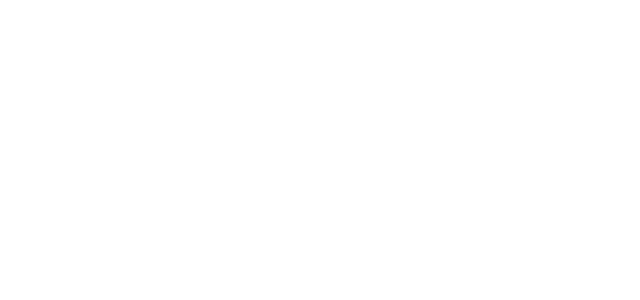
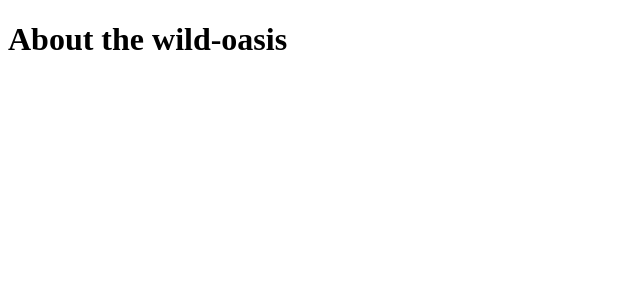
Before and after one commit to arafatah/the-wild-oasis-website, a Next.js app: page /about in a window 1280 px wide. Shown: the top 300 px of the page, without its empty margins (0-640 px from the left). Built offline with nearby package versions, Linux system fonts and the light colour scheme.

Commit message:
Update about page to display title; add placeholder content to account page

```diff
--- a/app/about/page.js
+++ b/app/about/page.js
@@ -1,8 +1,8 @@
 
 export default function page() {
   return (
-    <div>
-
-    </div>
+    <h1>
+        About the wild-oasis
+    </h1>
   )
 }
--- a/app/account/page.js
+++ b/app/account/page.js
@@ -2,7 +2,7 @@
 export default function page() {
   return (
     <div>
-
+      00
     </div>
   )
 }
```
